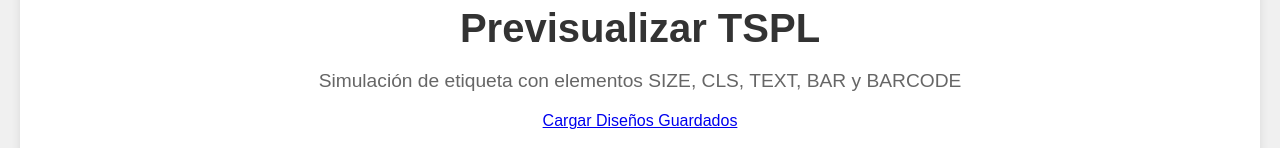
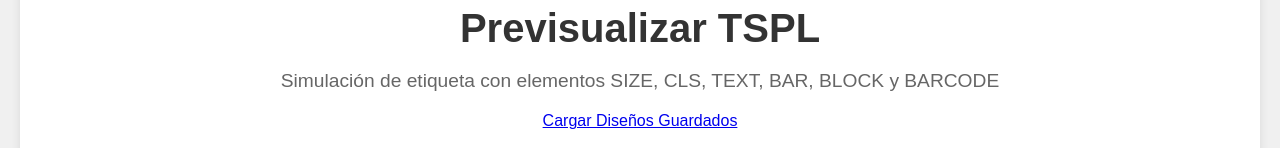
Before and after one commit to jmboada30/tspl-label-viewer, a plain HTML site: page index.html in a window 1280 px wide. Shown: the part 174-322 px from the top of the page. Drawn offline with Linux system fonts and the light colour scheme.

Commit message:
Update index.html

```diff
--- a/index.html
+++ b/index.html
@@ -11,7 +11,7 @@
   <div class="main">
     <h1 class="title">Previsualizar TSPL</h1>
 
-    <p class="description">Simulación de etiqueta con elementos SIZE, CLS, TEXT, BAR y BARCODE</p>
+    <p class="description">Simulación de etiqueta con elementos SIZE, CLS, TEXT, BAR, BLOCK y BARCODE</p>
 
     <nav>
       <a href="#" id="loadDesignsLink">Cargar Diseños Guardados</a>
```
